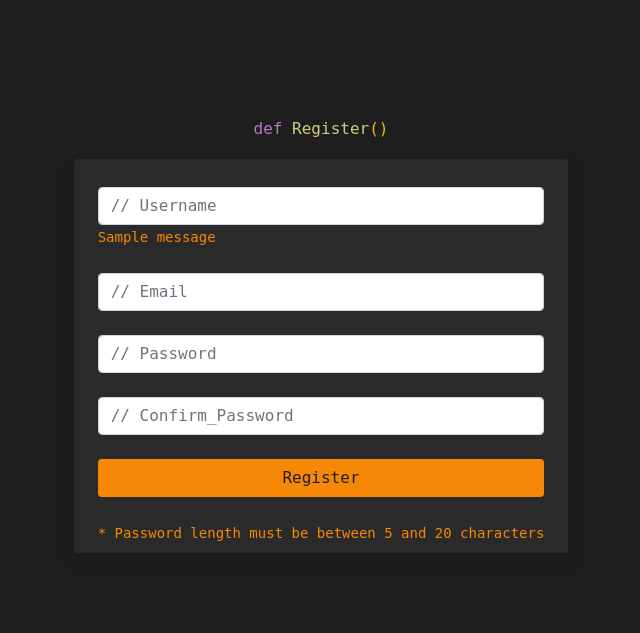
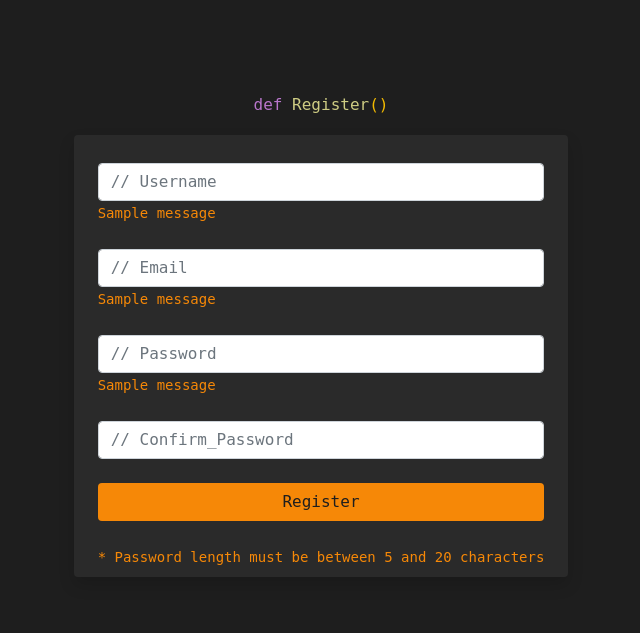
Before and after one commit to mateoguevaraa/tasky-app, a Flask app: page /register in a window 1280 px wide. Shown: the part 56-689 px from the top of the page, without its empty margins (319-959 px from the left). Run offline with Flask 3, Linux system fonts and the light colour scheme; tables that the repository leaves empty hold one stand-in row (values such as "Sample post"); one stand-in notice (Sample message) is shown.

Commit message:
Implementando verificacion de email

```diff
--- a/app.py
+++ b/app.py
@@ -1,17 +1,25 @@
-from flask import Flask, session, redirect, render_template, request, flash
+from config import Config
+from datetime import datetime
+from flask import Flask, session, redirect, render_template, request, flash, url_for
+from flask_mail import Mail, Message
 from flask_session import Session
 from flask_sqlalchemy import SQLAlchemy
-from datetime import datetime
-from config import kc
+import email_validator
+import os
+import re
+import secrets
 
 app = Flask(__name__)
+app.config.from_object(Config)
 
-app.secret_key = kc
+app.secret_key = os.environ.get('Tasky_secret_key')
 
 app.config['SQLALCHEMY_DATABASE_URI'] = 'sqlite:///app_data.db' # Database for app data (default db)
 app.config['SQLALCHEMY_TRACK_MODIFICATIONS'] = False
+app.config['MAIL_SERVER'] = 'smtp.gmail.com'
 
 db = SQLAlchemy(app)
+mail = Mail(app)
 
 # Configure Flask-Session to use SQLAlchemy for session storage
 app.config['SESSION_TYPE'] = 'sqlalchemy'
@@ -29,6 +37,8 @@
     username = db.Column(db.String(20), unique=True, nullable=False)
     password = db.Column(db.String(100), nullable=False)
     email = db.Column(db.String(30), unique=True, nullable=False)
+    verified = db.Column(db.Boolean, default=False)
+    created_at = db.Column(db.DateTime)
 
 class Task(db.Model):
     __tablename__ = 'tasks'
@@ -38,11 +48,29 @@
     task_name = db.Column(db.String(100), nullable=False)
     user = db.relationship('User', backref='tasks')  # Establish a relationship with the User table
 
-# Function to check if user is logged in
+class PendingUser(db.Model):
+    __tablename__ = 'pending_users'
+
+    id = db.Column(db.Integer, primary_key=True)
+    username = db.Column(db.String(20), nullable=False)
+    password = db.Column(db.String(100), nullable=False)
+    email = db.Column(db.String(30), unique=True, nullable=False)
+    verification_token = db.Column(db.String(100), nullable=False)
+    created_at = db.Column(db.DateTime, default=datetime.utcnow)
+
+
+# Functions
+
+def generate_verification_token():
+    return secrets.token_urlsafe(32)
+
 def is_user_logged_in():
     # Example logic to check if the user is logged in
     # Replace this with your actual user authentication logic
     return True  # Replace with actual check
+
+
+# Functioning of the web app
 
 @app.route("/", methods=["GET"])
 def home():
@@ -62,26 +90,63 @@
     if request.method == "POST":
 
         username = request.form.get("username")
+        email = request.form.get("email")
         password = request.form.get("password")
         password_confirm = request.form.get("password-confirm")
 
+        # Handling invalid Username input
+
         if not username or len(username) < 3:
-            flash('Invalid Username', 'error')
+            flash('Invalid Username', 'username_error')
             return render_template("register.html")
 
         username_db = db.session.scalars(db.select(User).filter_by(username = username)).first()
 
-        if username_db.username == username:
-            flash('Username Already Exists', 'error')
+        if username_db is not None:
+            flash('Username Already Exists', 'username_error')
             return render_template("register.html")
 
-        if not request.form.get("password") or len(password) < 5 or len(password) > 20:
-            flash('Invalid Password', 'error')
+
+        # Handling invalid email adress
+        if not email:
+            flash('Email cannot be empty', 'email_error')
+            return render_template('register.html')
+
+        if not re.match(r"[^@]+@[^@]+\.[^@]+", email):
+            flash('Invalid email format', 'email_error')
+            return render_template('register.html')
+
+        try:
+            email_validator.validate_email(email)
+        except email_validator.EmailNotValidError as e:
+            flash('Invalid email: ' + str(e), 'email_error')
+            return render_template('register.html')
+
+
+        # Handling invalid Password input
+
+        if not password or len(password) < 5 or len(password) > 20:
+            flash('Invalid Password', 'password_error')
             return render_template("register.html")
 
-        if request.form.get("password") != request.form.get("password-confirm"):
-            hola = hola
+        if password != password_confirm:
+            flash("Passwords do not match", 'password_error')
+            return render_template("register.html")
 
+        new_user = User(username=username, password=password, email=email)
+
+        verification_token = generate_verification_token()
+
+        # Store the user in PendingUser temporarily until verification
+        pending_user = PendingUser(username=username, password=password, email=email, verification_token=verification_token)
+        db.session.add(pending_user)
+        db.session.commit()
+
+        # Generate an absolute URL
+        verification_link = url_for('verify_email', token=verification_token, _external=True)
+
+        msg = Message('Verify Your Email', recipients=[email])
+        msg.body = f'Click {verification_link} to verify your email.'
 
         return redirect("/login")
     else:
--- a/templates/register.html
+++ b/templates/register.html
@@ -28,25 +28,45 @@
                 <form class="register-form" action="/register" method="post">
                     <div class="form-group mb-4">
                         <input type="text" class="form-control mt-1" id="username" name="username" placeholder="// Username">
-                        {% with message = get_flashed_messages(with_categories=true) %}
+                        {% with message = get_flashed_messages(category_filter=['username_error']) %}
                             {% if message %}
-                            <small id="forgot-pw" class="form-text" style="color: #F68807">{{ message[0][1] }}</small>
+                            <small id="forgot-pw" class="form-text" style="color: #F68807">{{ message[0] }}</small>
                             {% endif %}
                         {% endwith %}
-                        {% with message = get_flashed_messages(with_categories=true) %}
+                        {% with message = get_flashed_messages(category_filter=['username_error']) %}
                             {% if message %}
-                            <small id="forgot-pw" class="form-text" style="color: #F68807">{{ message[0][2] }}</small>
+                            <small id="forgot-pw" class="form-text" style="color: #F68807">{{ message[1] }}</small>
                             {% endif %}
                         {% endwith %}
                     </div>
                     <div class="form-group mb-4">
                         <input type="email" class="form-control mt-1" id="email" name="email" aria-describedby="emailHelp" placeholder="// Email">
+                        {% with message = get_flashed_messages(category_filter=['email_error']) %}
+                            {% if message %}
+                            <small id="forgot-pw" class="form-text" style="color: #F68807">{{ message[0] }}</small>
+                            {% endif %}
+                        {% endwith %}
+                        {% with message = get_flashed_messages(category_filter=['email_error']) %}
+                            {% if message %}
+                            <small id="forgot-pw" class="form-text" style="color: #F68807">{{ message[1] }}</small>
+                            {% endif %}
+                        {% endwith %}
+                        {% with message = get_flashed_messages(category_filter=['email_error']) %}
+                            {% if message %}
+                            <small id="forgot-pw" class="form-text" style="color: #F68807">{{ message[2] }}</small>
+                            {% endif %}
+                        {% endwith %}
                     </div>
                     <div class="form-group mb-4">
                         <input type="password" class="form-control mt-1" id="password" name="password" placeholder="// Password">
-                        {% with message = get_flashed_messages(with_categories=true) %}
+                        {% with message = get_flashed_messages(category_filter=['password_error']) %}
                             {% if message %}
-                            <small id="forgot-pw" class="form-text" style="color: #F68807">{{ message[0][3] }}</small>
+                            <small id="forgot-pw" class="form-text" style="color: #F68807">{{ message[0] }}</small>
+                            {% endif %}
+                        {% endwith %}
+                        {% with message = get_flashed_messages(category_filter=['password_error']) %}
+                            {% if message %}
+                            <small id="forgot-pw" class="form-text" style="color: #F68807">{{ message[1] }}</small>
                             {% endif %}
                         {% endwith %}
                     </div>
```
Also changed, not shown: requirements.txt (+9 -0 lines).
